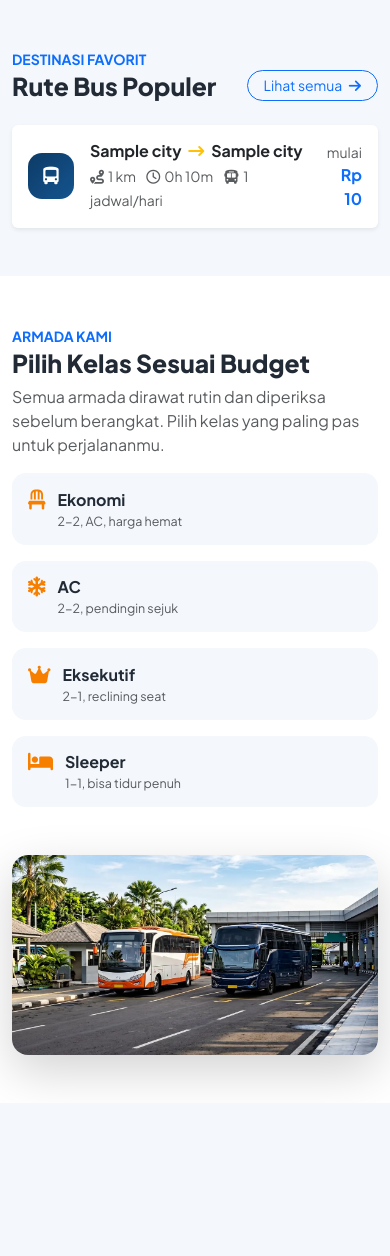
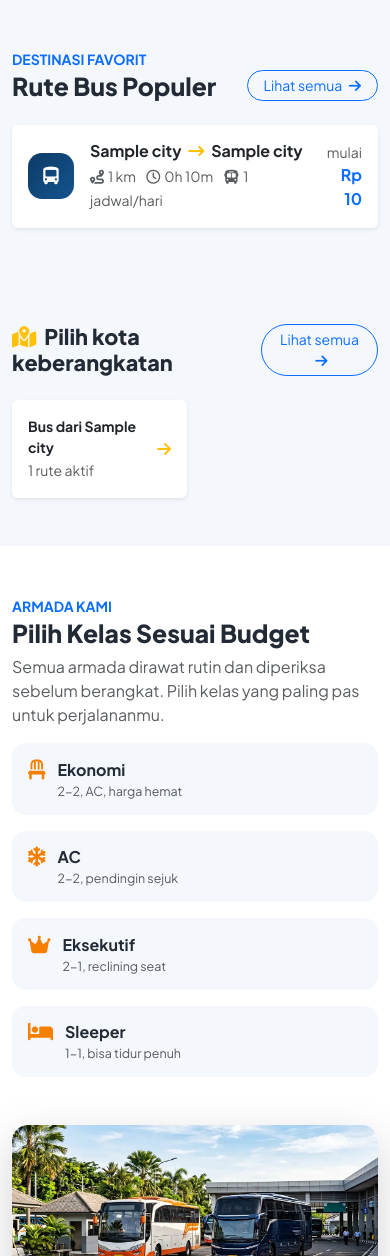
Before and after one commit to njutawan/Website-Pemesanan-Bus, a Django app: page / in a window 390 px wide. Shown: the part 1439-2695 px from the top of the page. Run offline with Django 5.2, Linux system fonts and the light colour scheme; tables that the repository leaves empty hold one stand-in row (values such as "Sample post"); some libraries are stand-ins or nearby versions.

Commit message:
Anchor text + in-text autolink + grid kategori di homepage (PageRank)
- Filter templat autolink: tautkan istilah kunci pada PEMUNCULAN PERTAMA
  dalam konten (frasa layanan + nama kota dgn rute aktif, urut frasa
  terpanjang); escape-safe, tidak menyusup ke <a> existing, tiap istilah
  sekali; peta istilah cache 'seo:linkterms' 600s. Diterapkan pada jawaban
  FAQ rute & deskripsi mobil; jawaban FAQ diperkaya konteks kota.
- Audit anchor: nihil anchor generik ("klik di sini"); semua anchor
  deskriptif (nama rute, "Bus dari {kota}", "mulai Rp X").
- Homepage: grid "Pilih kota keberangkatan" — 9 pillar kini 1 KLIK dari
  beranda (anchor "Bus dari {kota}" + jumlah rute, dari katalog cache);
  audit tanpa link non-SEO (login/privacy/terms nihil).
- +6 test (filter first-occurrence/anti-nested/escape, FAQ terautolink,
  grid pillar, tanpa link non-SEO); total 78 test OK; EN +4 string.

Co-authored-by: arena-agent <297053741+arena-agent@users.noreply.github.com>

```diff
--- a/booking/templatetags/booking_extras.py
+++ b/booking/templatetags/booking_extras.py
@@ -1,7 +1,10 @@
-"""Template tag util: format Rupiah, durasi, akses dict, JSON-LD schema."""
+"""Template tag util: format Rupiah, durasi, akses dict, JSON-LD, in-text link."""
 import json
+import re
 
 from django import template
+from django.core.cache import cache
+from django.utils.html import escape
 from django.utils.safestring import mark_safe
 from django.utils.translation import gettext as _
 
@@ -66,6 +69,67 @@ def webp_url(url):
     return f'{head}.webp'
 
 
+TAG_RE = re.compile(r'(<[^>]+>)')
+
+
+def _link_terms():
+    """Peta istilah -> URL (cache 10 menit): frasa layanan + nama kota aktif."""
+    terms = cache.get('seo:linkterms')
+    if terms is None:
+        from booking.models import City
+        terms = [
+            ('tiket bus', '/bus/'),
+            ('rental mobil', '/rental/'),
+            ('sewa mobil', '/rental/'),
+        ]
+        # hanya kota dgn rute aktif — target pillar pasti hidup (bukan 404)
+        for c in City.objects.filter(departures__schedules__isnull=False).distinct():
+            terms.append((c.name.lower(), f'/bus/rute/dari/{c.slug}/'))
+        terms.sort(key=lambda t: len(t[0]), reverse=True)  # frasa panjang dulu
+        cache.set('seo:linkterms', terms, 600)
+    return terms
+
+
+@register.filter
+def autolink(value):
+    """Tautkan istilah kunci pada PEMUNCULAN PERTAMA (in-text contextual link).
+
+    * Teks di-escape dulu (aman terhadap HTML tersemat).
+    * Hanya teks DI LUAR tag yang diproses; tidak menautkan di dalam teks
+      anchor <a>...</a> yang sudah ada.
+    * Setiap istilah ditautkan maksimal satu kali per nilai.
+    * Untuk field teks polos (jawaban FAQ, deskripsi) — bukan blok HTML.
+    """
+    if not value:
+        return value
+    terms = _link_terms()
+    used = set()
+    inside_a = 0
+    out = []
+    for part in TAG_RE.split(escape(str(value))):
+        if part.startswith('<'):
+            if re.match(r'<a\b', part, re.I):
+                inside_a += 1
+            elif re.match(r'</a\b', part, re.I):
+                inside_a = max(0, inside_a - 1)
+            out.append(part)
+            continue
+        if inside_a:
+            out.append(part)
+            continue
+        for term, url in terms:
+            if term in used:
+                continue
+            m = re.search(re.escape(term), part, re.IGNORECASE)
+            if m:
+                part = (part[:m.start()] +
+                        f'<a href="{url}">{m.group(0)}</a>' +
+                        part[m.end():])
+                used.add(term)
+        out.append(part)
+    return mark_safe(''.join(out))
+
+
 @register.simple_tag
 def nav_active(request, *prefixes):
     """{% nav_active request 'booking:' %} -> 'active' bila halaman cocok."""
--- a/booking/views.py
+++ b/booking/views.py
@@ -6,6 +6,8 @@ from datetime import date as date_cls
 from django.conf import settings
 
 from django.contrib import messages
+from collections import Counter
+
 from django.core.cache import cache
 from django.db.models import Count, Min
 from django.core.exceptions import ValidationError
@@ -43,6 +45,18 @@ def cached_route_catalog():
             .filter(n_schedules__gt=0)
             .select_related('origin', 'destination')
             .order_by('origin__name', 'destination__name')),
+        getattr(settings, 'CACHE_TTL_DEFAULT', 600))
+
+
+def cached_origin_cities():
+    """Kategori (kota asal) utk grid homepage: city + jumlah rute aktif.
+    0 query saat cache hangat; masukannya katalog rute yang sama."""
+    return cache.get_or_set(
+        'hub:origin_cities',
+        lambda: [
+            {'city': c, 'n': n}
+            for c, n in Counter(r.origin for r in cached_route_catalog()).items()
+        ],
         getattr(settings, 'CACHE_TTL_DEFAULT', 600))
 
 
@@ -387,7 +401,9 @@ class RouteDetailView(TemplateView):
         # FAQ nyata (tampil di halaman + FAQPage JSON-LD) dari data rute.
         faq = [{'q': _('Berapa lama perjalanan bus dari %(origin)s ke %(destination)s?') % {
                     'origin': origin, 'destination': dest},
-                'a': _('Perjalanan memakan waktu sekitar %(durasi)s, tergantung kondisi lalu lintas dan cuaca.') % {'durasi': route.duration_display}}]
+                'a': _('Perjalanan bus dari %(origin)s ke %(destination)s memakan waktu sekitar %(durasi)s, tergantung kondisi lalu lintas dan cuaca.') % {
+                    'origin': origin, 'destination': dest,
+                    'durasi': route.duration_display}}]
         prices = [s.price for s in schedules]
         if prices:
             faq.append({'q': _('Berapa harga tiket bus %(origin)s ke %(destination)s?') % {
@@ -397,7 +413,8 @@ class RouteDetailView(TemplateView):
         if schedules:
             faq.append({'q': _('Kapan keberangkatan pertama dari %(origin)s?') % {
                             'origin': origin},
-                        'a': _('Keberangkatan pertama pukul %(jam)s WIB. Tersedia %(jumlah)s jadwal setiap hari.') % {
+                        'a': _('Keberangkatan pertama dari %(origin)s pukul %(jam)s WIB. Tersedia %(jumlah)s jadwal setiap hari.') % {
+                            'origin': origin,
                             'jam': schedules[0].departure_time.strftime('%H.%M'),
                             'jumlah': len(schedules)}})
 
--- a/core/views.py
+++ b/core/views.py
@@ -10,6 +10,7 @@ from django.views.decorators.cache import cache_page
 from django.views.generic import TemplateView
 
 from booking.forms import SearchForm
+from booking.views import cached_origin_cities
 from core.seo import HOME_CRUMB, breadcrumb_items, breadcrumb_schema, local_business_schema
 from booking.models import Booking, Bus, City, Route, Schedule
 from rental.models import RentalBooking, Vehicle
@@ -58,6 +59,7 @@ class HomeView(TemplateView):
             bus_classes=Bus.BusClass.choices,
             stats=stats,
             schema_local_business=local_business_schema(self.request),
+            origin_cities=cached_origin_cities(),
         )
         return ctx
 
--- a/templates/booking/route_detail.html
+++ b/templates/booking/route_detail.html
@@ -85,7 +85,7 @@
       <div id="faq-{{ forloop.counter }}"
            class="accordion-collapse collapse{% if forloop.first %} show{% endif %}"
            data-bs-parent="#faqRoute">
-        <div class="accordion-body text-muted">{{ f.a }}</div>
+        <div class="accordion-body text-muted">{{ f.a|autolink }}</div>
       </div>
     </div>
     {% endfor %}
--- a/templates/home.html
+++ b/templates/home.html
@@ -186,6 +186,35 @@
   </div>
 </section>
 
+<!-- ============ GRID KATEGORI: PILLAR PER KOTA (internal linking) ============ -->
+<section class="py-5 bg-light">
+  <div class="container">
+    <div class="d-flex justify-content-between align-items-center mb-4">
+      <h2 class="h4 fw-800 mb-0"><i class="fa-solid fa-map-location-dot text-warning me-2"></i>{% trans 'Pilih kota keberangkatan' %}</h2>
+      <a href="{% url 'booking:route_hub' %}" class="btn btn-outline-primary btn-sm rounded-pill px-3">
+        {% trans 'Lihat semua' %} <i class="fa-solid fa-arrow-right ms-1"></i>
+      </a>
+    </div>
+    <div class="row g-3">
+      {% for item in origin_cities %}
+      <div class="col-6 col-md-4 col-lg-3">
+        <a href="{% url 'booking:city_routes' item.city.slug %}" class="text-decoration-none">
+          <div class="card route-card h-100 border-0 shadow-sm">
+            <div class="card-body py-3 d-flex align-items-center justify-content-between gap-2">
+              <div>
+                <div class="fw-bold text-dark small">{% blocktranslate with kota=item.city.name %}Bus dari {{ kota }}{% endblocktranslate %}</div>
+                <small class="text-muted">{% blocktranslate with n=item.n %}{{ n }} rute aktif{% endblocktranslate %}</small>
+              </div>
+              <i class="fa-solid fa-arrow-right text-warning"></i>
+            </div>
+          </div>
+        </a>
+      </div>
+      {% endfor %}
+    </div>
+  </div>
+</section>
+
 <!-- ============ KELAS ARMADA BUS ============ -->
 <section class="py-5">
   <div class="container">
--- a/templates/rental/detail.html
+++ b/templates/rental/detail.html
@@ -46,7 +46,7 @@
       <div class="card border-0 shadow-sm rounded-4 mt-4">
         <div class="card-body p-4">
           <h5 class="fw-bold mb-3"><i class="fa-solid fa-circle-info text-primary me-2"></i>{% trans 'Tentang Unit Ini' %}</h5>
-          <p class="text-muted mb-0">{{ vehicle.description|linebreaksbr }}</p>
+          <p class="text-muted mb-0">{{ vehicle.description|linebreaksbr|autolink }}</p>
         </div>
       </div>
       {% endif %}
```
Also changed, not shown: core/tests.py (+59 -0 lines), core/translations.py (+8 -0 lines), README.md, locale/en/LC_MESSAGES/django.po, locale/id/LC_MESSAGES/django.po, 1 other file.
